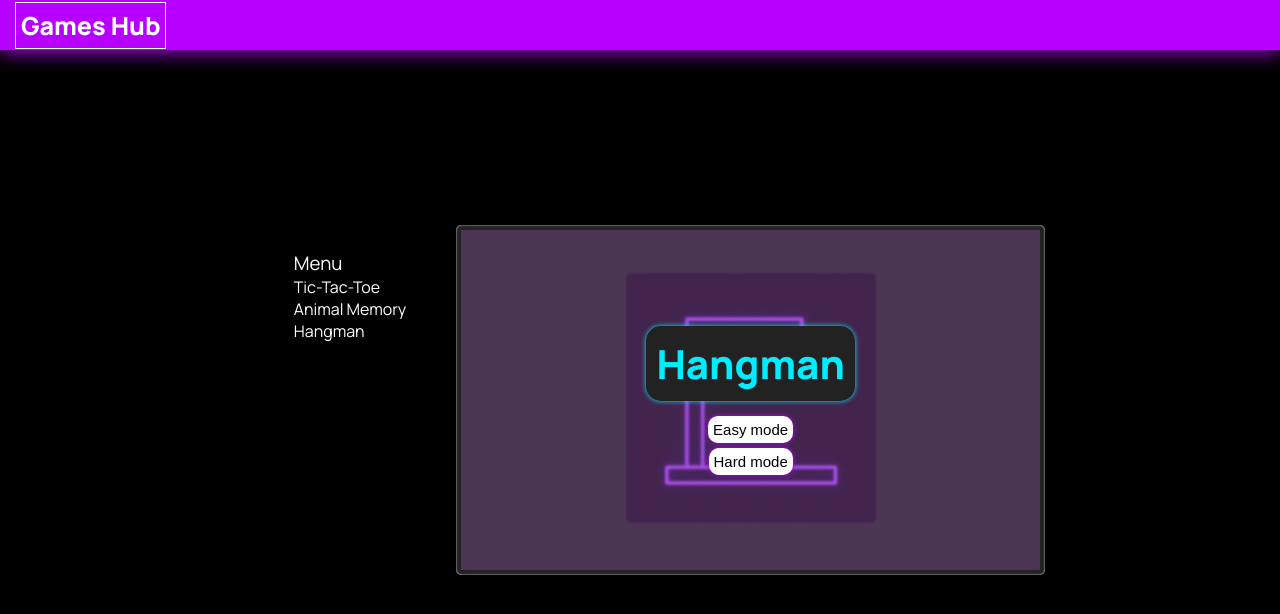
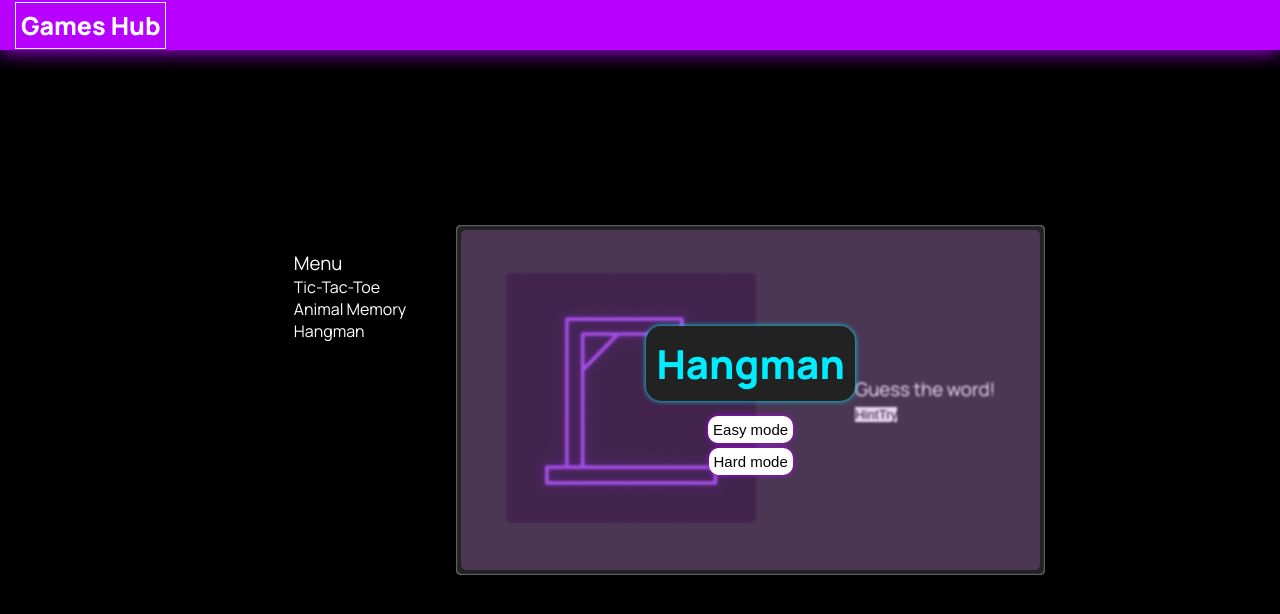
Before and after one commit to sykidaari/Proyecto-5.-Games-Hub, a website built with Vite: page index.html in a window 1280 px wide. Both pictures are taken after a click on the link "Hangman". Built offline with nearby package versions, Linux system fonts and the light colour scheme.

Commit message:
working on form in playdiv, need to create input

```diff
--- a/src/components/main/games/_games.scss
+++ b/src/components/main/games/_games.scss
@@ -31,11 +31,6 @@
         width: 100%;
         height: 100%;
 
-        display: flex;
-        flex-direction: column;
-        justify-content: center;
-        align-items: center;
-
         border-radius: $spacing-XXS;
 
         .game-menu {
@@ -53,6 +48,8 @@
           inset: $spacing-XXS;
 
           background-color: $menu-color;
+
+          border-radius: $spacing-XXS;
 
           h2 {
             font-size: $font-L;
--- a/src/components/main/games/hangman/_hangman.scss
+++ b/src/components/main/games/hangman/_hangman.scss
@@ -2,6 +2,9 @@
 
 #hangman {
   display: flex;
+  justify-content: space-around;
+  align-items: center;
+
   #visual-div {
     position: relative;
 
--- /dev/null
+++ b/src/components/main/games/hangman/createGame/createGame.js
@@ -0,0 +1,13 @@
+import { createAndAppendChild } from '../../../../../utils/createAndAppendChild';
+import { data } from '../../data';
+import { game } from '../../utils/getGameDiv';
+import { gameData } from '../hangman';
+import { playDiv } from './playDiv';
+import { visualDiv } from './visualDiv';
+
+export const createGame = (mode) => {
+  visualDiv();
+  const levelElements = playDiv();
+
+  return levelElements;
+};
--- /dev/null
+++ b/src/components/main/games/hangman/createGame/playDiv.js
@@ -0,0 +1,25 @@
+import { createAndAppendChild } from '../../../../../utils/createAndAppendChild';
+import { game } from '../../utils/getGameDiv';
+
+export const playDiv = () => {
+  const playDiv = createAndAppendChild(game, 'div', { id: 'play-div' });
+  const title = createAndAppendChild(playDiv, 'h3', {
+    innerText: 'Guess the word!'
+  });
+
+  const wordUl = createAndAppendChild(playDiv, 'ul', { id: 'word' });
+
+  const form = createAndAppendChild(playDiv, 'form');
+
+  const hintButton = createAndAppendChild(form, 'button', {
+    innerText: 'Hint',
+    id: 'hint-button'
+  });
+  const tryButton = createAndAppendChild(form, 'button', {
+    type: 'submit',
+    innerText: 'Try',
+    id: 'try-button'
+  });
+
+  return { wordUl, hintButton, tryButton };
+};
--- a/src/components/main/games/hangman/createGame.js
+++ b/src/components/main/games/hangman/createGame/visualDiv.js
@@ -1,9 +1,9 @@
-import { createAndAppendChild } from '../../../../utils/createAndAppendChild';
-import { data } from '../data';
-import { game } from '../utils/getGameDiv';
-import { gameData } from './hangman';
+import { createAndAppendChild } from '../../../../../utils/createAndAppendChild';
+import { data } from '../../data';
+import { game } from '../../utils/getGameDiv';
+import { gameData } from '../hangman';
 
-export const createGame = (mode) => {
+export const visualDiv = () => {
   const visualDiv = createAndAppendChild(game, 'div', { id: 'visual-div' });
 
   const gallowsIMG = createAndAppendChild(visualDiv, 'img', {
--- a/src/components/main/games/hangman/hangman.js
+++ b/src/components/main/games/hangman/hangman.js
@@ -3,8 +3,9 @@ import './_hangman.scss';
 import { createGameOptions } from '../utils/createGameOptions';
 import { createStartMenu } from '../utils/createStartMenu';
 import { getGameDiv } from '../utils/getGameDiv';
-import { createGame } from './createGame';
+import { createGame } from './createGame/createGame';
 import { data } from '../data';
+import { level } from './level';
 
 export const gameData = data.games[2].gameData;
 
@@ -13,7 +14,7 @@ export const hangman = () => {
   const startMenu = createStartMenu(2);
   const optionButtons = createGameOptions(2, startMenu);
 
-  createGame();
+  const levelElements = createGame();
 
   optionButtons.forEach((button) =>
     button.addEventListener('click', () => {
@@ -22,6 +23,10 @@ export const hangman = () => {
       currentMenu.classList.contains('hidden')
         ? currentMenu.classList.remove('hidden')
         : currentMenu.classList.add('hidden');
+
+      level(button.dataset.mode, levelElements.wordUl);
+
+      console.log(levelElements);
     })
   );
 };
--- /dev/null
+++ b/src/components/main/games/hangman/level.js
@@ -0,0 +1,22 @@
+import { createAndAppendChild } from '../../../../utils/createAndAppendChild';
+import { gameData } from './hangman';
+
+export const level = (mode, ul) => {
+  console.log('level running in' + mode);
+
+  const levels = gameData.levels[mode];
+  const randomIndex = Math.floor(Math.random() * levels.length);
+
+  const level = levels[randomIndex];
+  console.log(level);
+
+  const letters = level.word.split('');
+
+  letters.forEach((letter) => {
+    const letterLi = createAndAppendChild(ul, 'li', { className: 'letter' });
+    const p = createAndAppendChild(letterLi, 'p', {
+      innerText: letter,
+      className: 'hidden'
+    });
+  });
+};
--- a/src/components/main/games/ticTacToe/_ticTacToe.scss
+++ b/src/components/main/games/ticTacToe/_ticTacToe.scss
@@ -1,6 +1,11 @@
 @import '../../../../global';
 
 #tic-tac-toe {
+  display: flex;
+  flex-direction: column;
+  justify-content: center;
+  align-items: center;
+
   #squares-grid {
     display: grid;
     grid-template: repeat(3, 100px) / repeat(3, 100px);
```
